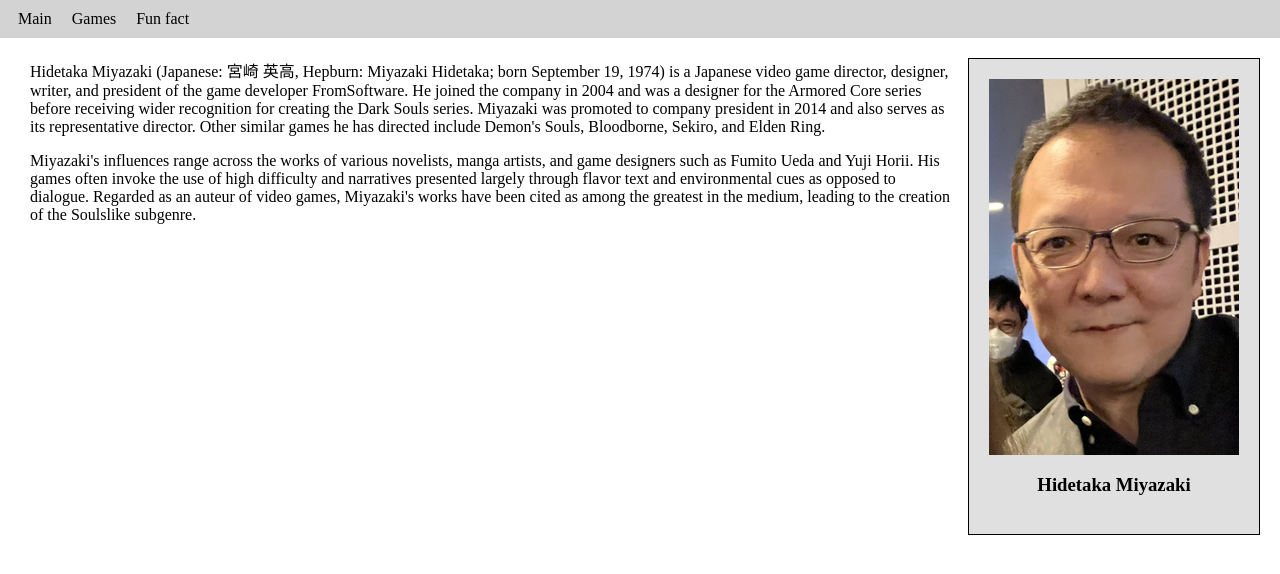
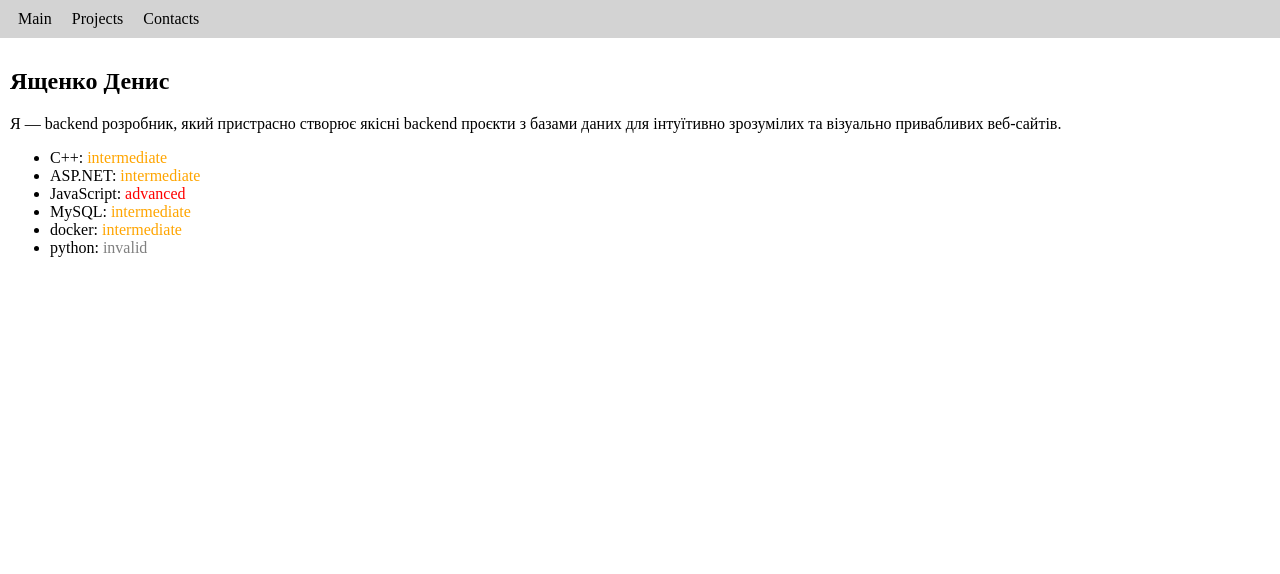
Before and after one commit to First-HoWL/python_Backend_Class, a Django app: page / in a window 1280 px wide. Shown: the top 574 px of the page. Run offline with Django 5.2, Linux system fonts and the light colour scheme.

Commit message:
portfolio, in progress

```diff
--- a/config/urls.py
+++ b/config/urls.py
@@ -20,7 +20,6 @@ from library import views
 
 urlpatterns = [
     path('admin/', admin.site.urls),
-    path('funfact/', views.get_funFact),
-    path('', views.get_Hidetaka_Miyazaki),
-    path('games/', views.get_games),
+    path('', views.get_portfolio_main, name="main"),
+    path('projects/', views.get_projects_main, name="projects"),
 ]
--- a/library/static/library/main_style.css
+++ /dev/null
@@ -1,36 +0,0 @@
-a{
-    text-decoration: none !important;
-    color: black;
-    padding: 8px;
-}
-nav{
-    background-color: lightgray;
-    padding: 10px;
-}
-body{
-    padding: 0;
-    margin: 0;
-}
-div.left-side{
-    display: inline-block;
-    padding: 0 10px 0 10px;
-}
-div.left-side > p{
-    margin-top: 0;
-}
-
-aside{
-
-    border: 1px solid;
-    padding: 20px;
-    background: #e0e0e0;
-    display: flex;
-    flex-direction: column;
-}
-aside > h3{
-    text-align: center;
-}
-div.main{
-    padding: 20px 20px 0 20px;
-    display: flex;
-}
--- /dev/null
+++ b/library/static/library/portfolio_style.css
@@ -0,0 +1,18 @@
+div.main{
+    padding: 10px;
+
+}
+
+
+.beginer > span{
+color: blue;
+}
+.intermediate > span{
+color: orange;
+}
+.advanced > span{
+color: red;
+}
+.invalid > span{
+color: grey;
+}
--- a/library/static/library/style.css
+++ b/library/static/library/style.css
@@ -1,3 +1,20 @@
+a{
+    text-decoration: none !important;
+    color: black;
+    padding: 8px;
+}
+nav{
+    background-color: lightgray;
+    padding: 10px;
+}
 body{
-    color : orange;
+    padding: 0;
+    margin: 0;
 }
+div.left-side{
+    display: inline-block;
+    padding: 0 10px 0 10px;
+}
+div.left-side > p{
+    margin-top: 0;
+}
--- a/library/templates/library/Hidetaka_Miyazaki.html
+++ /dev/null
@@ -1,24 +0,0 @@
-{% extends "library/base.html"%}
-{% load static %}
-{% block title %}
-Hidetaka Miyazaki
-{% endblock%}
-
-{% block style %}
-  <link rel="stylesheet" type="text/css" href="{% static 'library/main_style.css' %}">
-{% endblock %}
-
-{% block content %}
-
-<div class="left-side">
-      <p>Hidetaka Miyazaki (Japanese: 宮崎 英高, Hepburn: Miyazaki Hidetaka; born September 19, 1974) is a Japanese video game director, designer, writer, and president of the game developer FromSoftware. He joined the company in 2004 and was a designer for the Armored Core series before receiving wider recognition for creating the Dark Souls series. Miyazaki was promoted to company president in 2014 and also serves as its representative director. Other similar games he has directed include Demon's Souls, Bloodborne, Sekiro, and Elden Ring.
-      </p>
-      <p>Miyazaki's influences range across the works of various novelists, manga artists, and game designers such as Fumito Ueda and Yuji Horii. His games often invoke the use of high difficulty and narratives presented largely through flavor text and environmental cues as opposed to dialogue. Regarded as an auteur of video games, Miyazaki's works have been cited as among the greatest in the medium, leading to the creation of the Soulslike subgenre.
-      </p>
-    </div>
-    <aside>
-      <img src="{% static 'library/img/Hidetaka_Miyazaki.png' %}" alt="Hidetaka Miyazaki">
-        <h3>Hidetaka Miyazaki</h3>
-    </aside>
-
-{% endblock %}
--- a/library/templates/library/base.html
+++ b/library/templates/library/base.html
@@ -1,16 +1,18 @@
 
 <!DOCTYPE html>
+{% load static %}
 <html lang="en">
 <head>
     <meta charset="UTF-8">
     <title>{% block title %}{% endblock %}</title>
         {% block style %}{% endblock %}
+    <link rel="stylesheet" type="text/css" href="{% static 'library/style.css' %}">
 </head>
 <body>
 <nav>
-    <a href="/">Main</a>
-    <a href="/games">Games</a>
-    <a href="/funfact">Fun fact</a>
+    <a href="{% url 'main' %}">Main</a>
+    <a href="{% url 'projects' %}">Projects</a>
+    <a href="{% url 'main' %}">Contacts</a>
 </nav>
 <div class="main">
     {% block content %}
--- /dev/null
+++ b/library/templates/library/main.html
@@ -0,0 +1,22 @@
+{% extends "library/base.html"%}
+{% load static %}
+{% block title %}
+Portfolio
+{% endblock %}
+
+{% block style %}
+  <link rel="stylesheet" type="text/css" href="{% static 'library/portfolio_style.css' %}">
+{% endblock %}
+
+{% block content %}
+<h2>Ященко Денис</h2>
+<p>Я — backend розробник, який пристрасно створює якісні backend проєкти з базами даних для інтуїтивно зрозумілих та візуально привабливих веб-сайтів. </p>
+
+<ul>
+    {% for skill in skills %}
+    <li class="{{skill.skill}}">{{skill.name}}: <span>{{skill.skill}}</span></li>
+    {% endfor %}
+</ul>
+
+
+{% endblock %}
--- a/library/views.py
+++ b/library/views.py
@@ -3,11 +3,30 @@ from django.template import loader
 from django.http import HttpResponse
 # Create your views here.
 
-def get_funFact(request):
-    return render(request, 'library/funFact.html')
 
-def get_games(request):
-    return render(request, 'library/games.html')
+def get_portfolio_main(request):
 
-def get_Hidetaka_Miyazaki(request):
-    return render(request, 'library/Hidetaka_Miyazaki.html')
+    context = {
+        'skills': [
+            {"name": "C++", "skill": "intermediate",},
+            {"name": "ASP.NET", "skill": "intermediate",},
+            {"name": "JavaScript", "skill" : "advanced",},
+            {"name": "MySQL", "skill" : "intermediate",},
+            {"name": 'docker', "skill": "intermediate",},
+            {"name": 'python', "skill": "invalid",},
+        ]
+    }
+    return render(request, 'library/main.html', context)
+
+def get_projects_main(request):
+    context = {
+        'projects': [
+            {"name": "PixelRun", "desc": "PixelRun is a platformer game", "year": "2025", "skills":{
+                "C++", "SFML", "ASP.NET", "MySQL", "React", "JavaScript"
+            } },
+            {"name": "Tournaments", "desc": "Tournaments is a web-site for people who want to hold a tournament", "year": "2025", "skills":{
+                "ASP.NET", "MySQL", "React", "JavaScript"
+            } },
+        ]
+    }
+    return render(request, 'library/projects.html', context)
```
Also changed, not shown: library/static/library/funFact_style.css (deleted, +0 -16 lines), library/static/library/games_style.css (deleted, +0 -33 lines), library/static/library/projects_style.css (added, +24 -0 lines), library/templates/library/funFact.html (deleted, +0 -15 lines), library/templates/library/games.html (deleted, +0 -34 lines), library/templates/library/helloworld.html (deleted, +0 -19 lines), library/templates/library/projects.html (added, +30 -0 lines).
